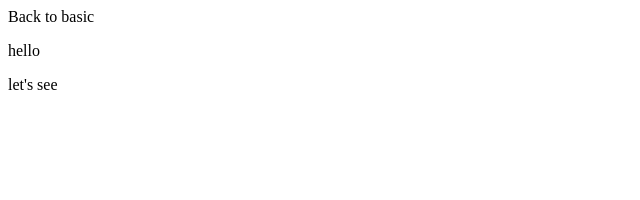
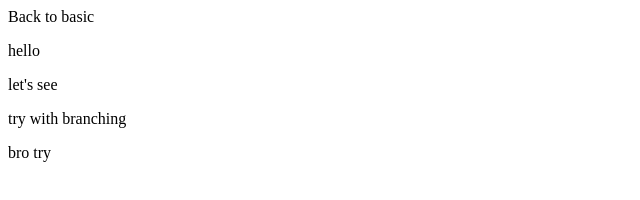
Before and after one commit to Pujash19/Basics, a plain HTML site: page Index.html in a window 1280 px wide. Shown: the whole page, without its empty margins (0-640 px from the left). Drawn offline with Linux system fonts and the light colour scheme.

Commit message:
add from branch

```diff
--- a/Index.html
+++ b/Index.html
@@ -1,3 +1,5 @@
 <p>Back to basic</p>
 <p>hello</p>
 <p>let's see</p>
+<p>try with branching</p>
+<p>bro try</p>
```
